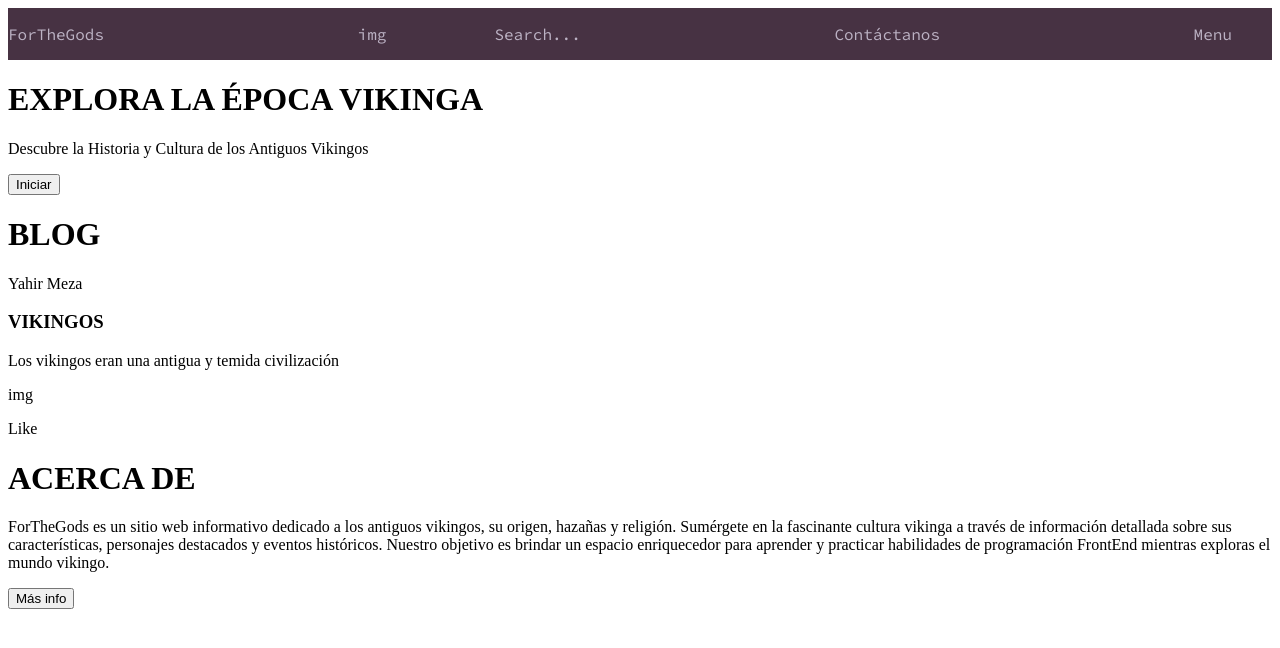
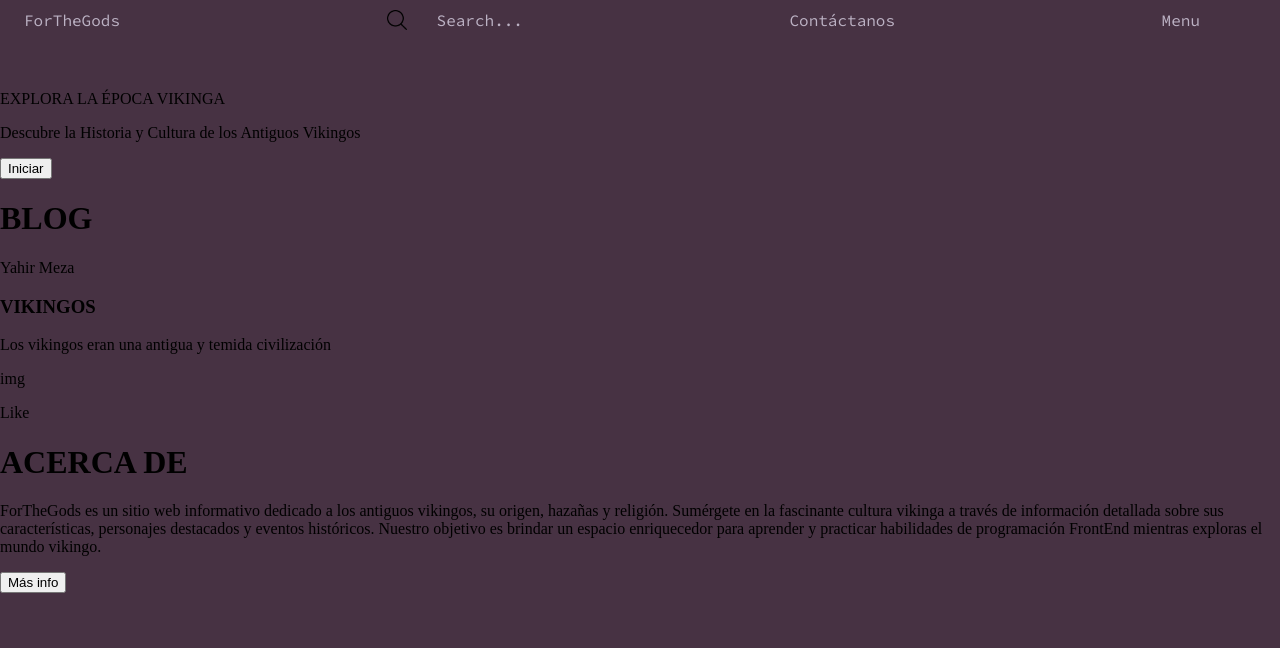
Before and after one commit to YahirMe-Od/YahirMe-Od-YahirMe-Od.github.io, a plain HTML site: page index.html in a window 1280 px wide. Drawn offline with Linux system fonts and the light colour scheme; a web font is replaced by a local one.

Commit message:
header V2

```diff
--- a/CSS/style.css
+++ b/CSS/style.css
@@ -1,18 +1,26 @@
-@import url('https://fonts.googleapis.com/css2?family=Montserrat:ital,wght@0,100..900;1,100..900&family=Sour+Gummy:ital,wght@0,100..900;1,100..900&family=Source+Code+Pro:ital,wght@0,200..900;1,200..900&display=swap');
-#header{
+@import url("https://fonts.googleapis.com/css2?family=Montserrat:ital,wght@0,100..900;1,100..900&family=Sour+Gummy:ital,wght@0,100..900;1,100..900&family=Source+Code+Pro:ital,wght@0,200..900;1,200..900&display=swap");
+@import url("https://fonts.googleapis.com/css2?family=Montserrat:ital,wght@0,100..900;1,100..900&family=Playfair+Display:ital,wght@0,400..900;1,400..900&family=Sour+Gummy:ital,wght@0,100..900;1,100..900&family=Source+Code+Pro:ital,wght@0,200..900;1,200..900&display=swap");
+body {
+  background-color: #473243;
+  margin: 0px;
+  padding: 0px;
+}
+#header {
   display: flex;
   font-family: "Source Code Pro", monospace;
   font-optical-sizing: auto;
   font-style: normal;
   justify-content: space-between;
   background: #473243;
-    color: #BCB2C4;
-    width: 100%;
+  color: #bcb2c4;
+  width: 95%;
+  padding: 24px;
+  margin-top: -30px;
 }
-#searchContainer{
+#searchContainer {
   display: flex;
-    gap: 108px;
+  gap: 30px;
 }
-#menu{
+#menu {
   margin-right: 40px;
 }
--- a/index.html
+++ b/index.html
@@ -11,15 +11,15 @@
     <div id="header">
       <p>ForTheGods</p>
       <div id="searchContainer">
-        <p>img</p>
+        <p><img src="IMG/search-interface-symbol.png" width="20px"></p>
         <p>Search...</p>
       </div>
         <p>Contáctanos</p>
         <p id="menu">Menu</p>
     </div>
     <div id="bienvenido">
-      <h1>EXPLORA LA ÉPOCA VIKINGA</h1>
-      <p>Descubre la Historia y Cultura de los Antiguos Vikingos</p>
+      <p id="title">EXPLORA LA ÉPOCA VIKINGA</p>
+      <p id="infoViking">Descubre la Historia y Cultura de los Antiguos Vikingos</p>
       <button id="iniciar">Iniciar</button>
     </div>
     <div id="blog">
```
Lines whose indentation alone changed are shown as unchanged.
